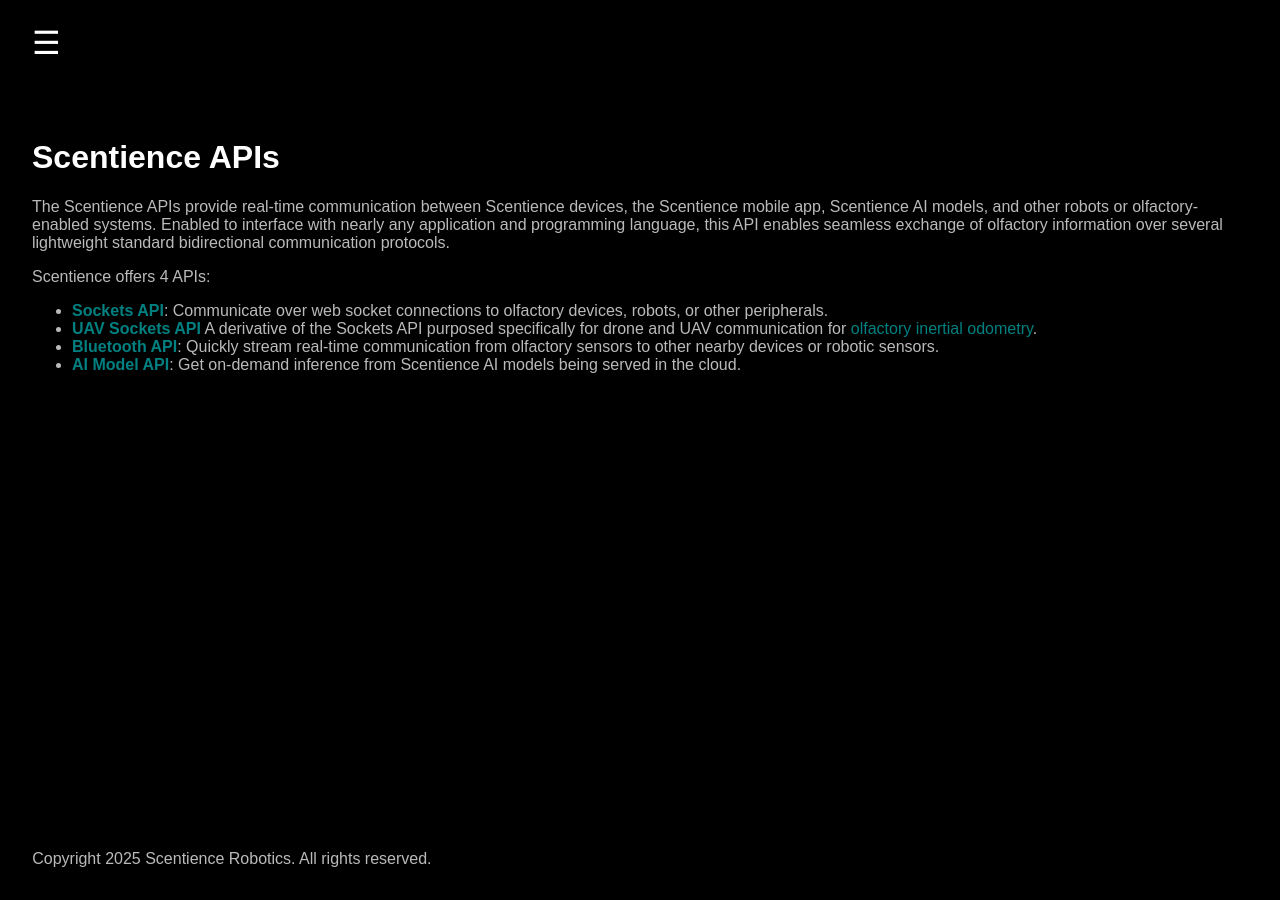
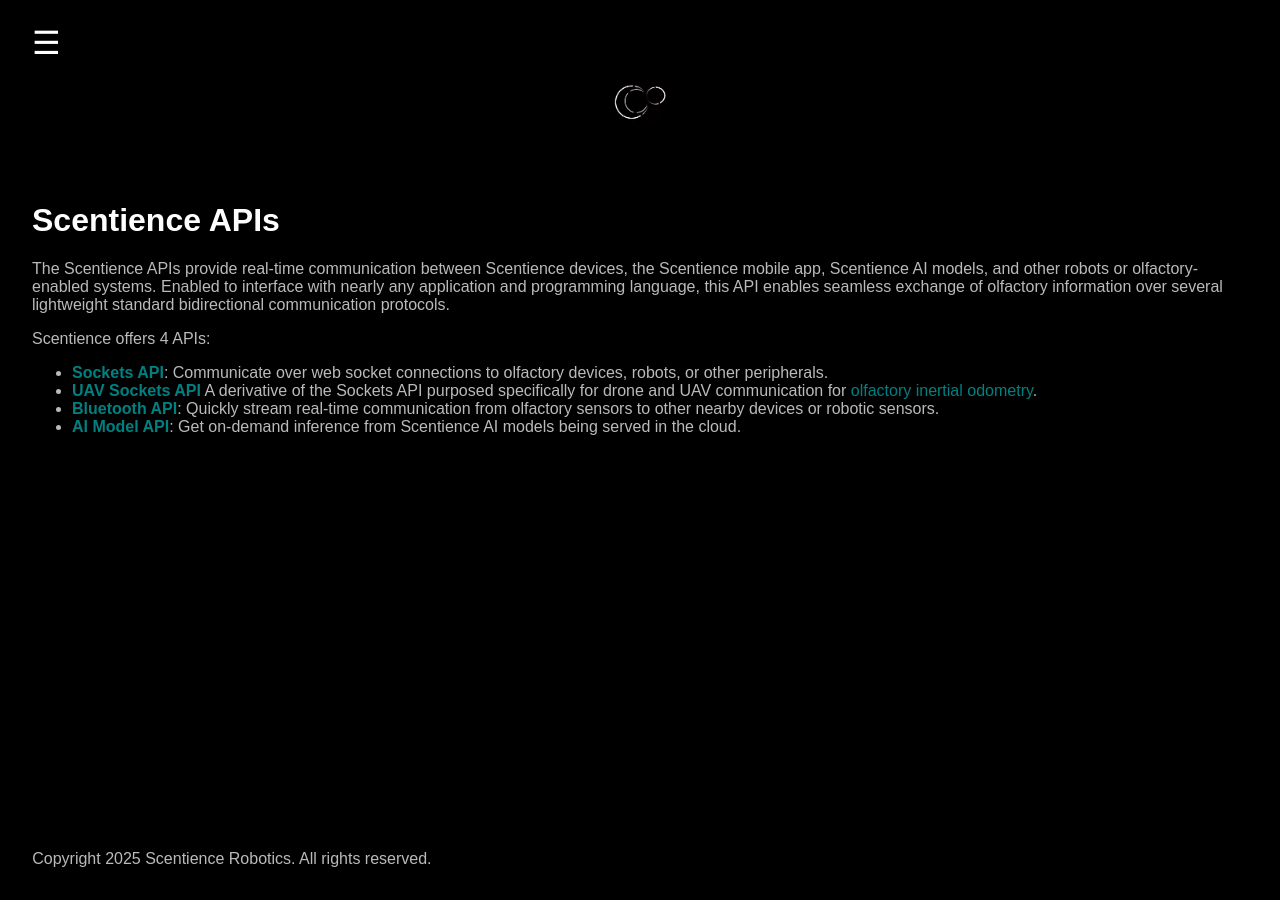
Before and after one commit to Scentience/docs-api, a Jekyll site: the page built from index.md, in a window 1280 px wide. Built offline with Jekyll 4.4.1, drawn with Linux system fonts in a browser that asks for light colours.

Commit message:
update image format

```diff
--- a/_layouts/default.html
+++ b/_layouts/default.html
@@ -9,7 +9,7 @@
 <body>
     <header>
         <button id="hamburger" aria-label="Toggle navigation">&#9776;</button> <!-- Hamburger icon -->
-        <!-- <img src="https://scentience.github.io/docs-api/assets/logo.png" style="display:block;float:none;margin-left:auto;margin-right:auto;width:5%"> -->
+        <img src="https://scentience.github.io/docs-api/assets/logo.png" style="display:block;float:none;margin-left:auto;margin-right:auto;width:5%">
     </header>
     <nav id="sidebar">
         <ul>
```
